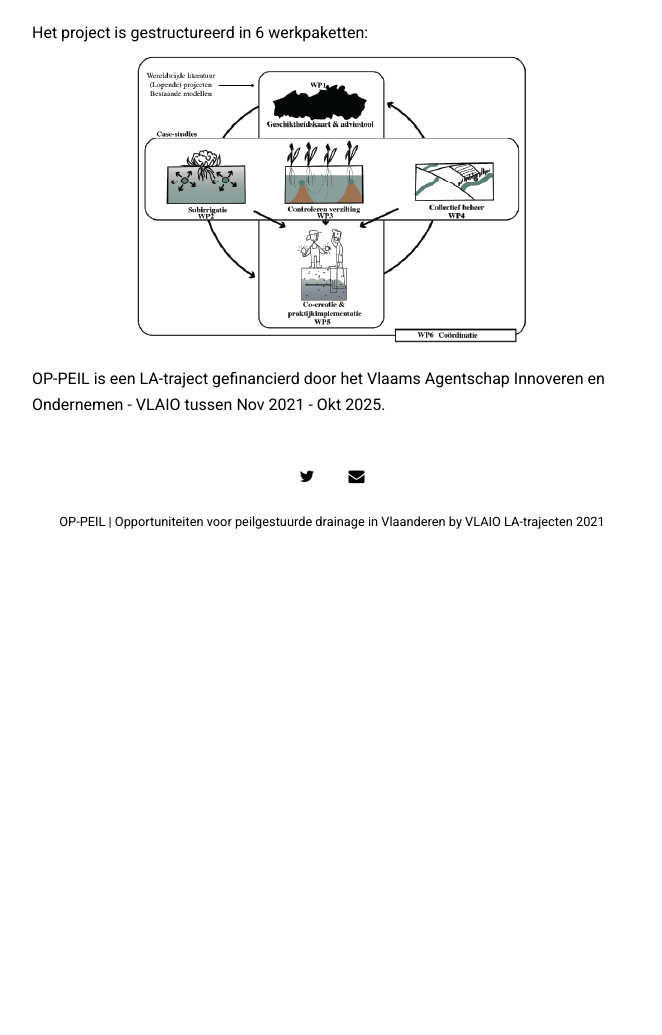
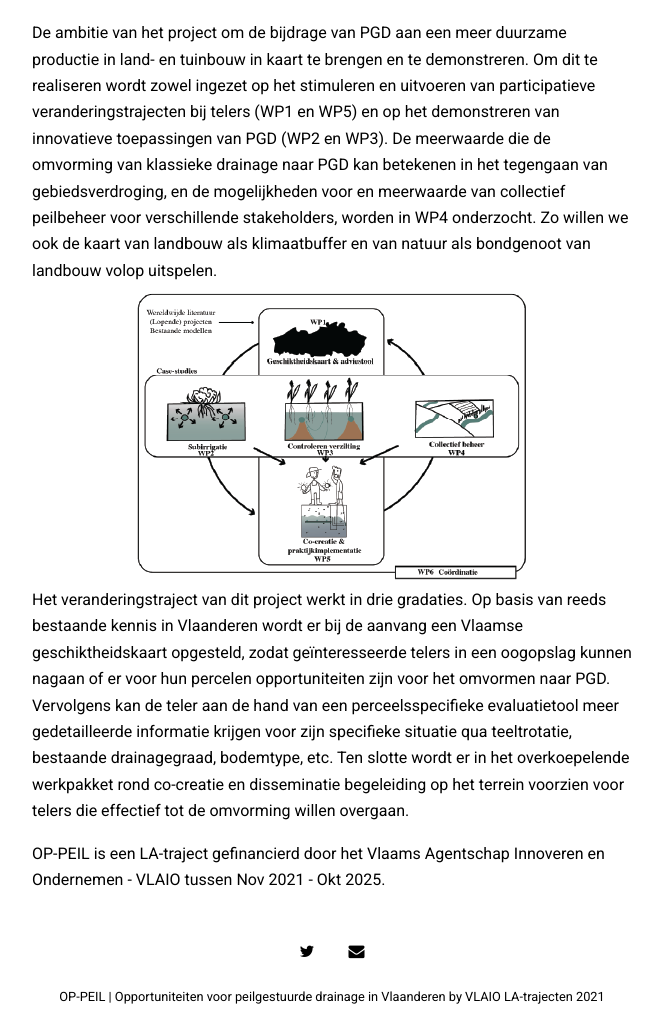
Before and after one commit to sarahgarre/op-peil, a Jekyll site: the page built from pages/project.md, in a window 1280 px wide and 1400 px high, scrolled down 603 px. Shown: the part 365-1400 px from the top of the window, without its empty margins (308-970 px from the left). Built offline with Jekyll 4.4.1, drawn with Linux system fonts in a browser that asks for light colours; nearby versions of some CDN libraries; before the commit the page ends 1528 px from its top, so only the background shows below that.

Commit message:
wat aanvullingen en verbeteringen

```diff
--- a/pages/project.md
+++ b/pages/project.md
@@ -23,7 +23,8 @@ aan de hand van demonstratieactiviteiten en workshops.
 
 <iframe width="560" height="315" src="https://www.youtube.com/embed/I7IEWhWdID4" title="Animatie peilgestuurde drainage" frameborder="0" allowfullscreen></iframe>
 
-Het project is gestructureerd in 6 werkpaketten:
+De ambitie van het project om de bijdrage van PGD aan een meer duurzame productie in land- en tuinbouw in kaart te brengen en te demonstreren. Om dit te realiseren wordt zowel ingezet op het stimuleren en uitvoeren van participatieve veranderingstrajecten bij telers (WP1 en WP5) en op het demonstreren van innovatieve toepassingen van PGD (WP2 en WP3). De meerwaarde die de omvorming van klassieke drainage naar PGD kan betekenen in het tegengaan van gebiedsverdroging, en de mogelijkheden voor en meerwaarde van collectief peilbeheer voor verschillende stakeholders, worden in WP4 onderzocht. Zo willen we ook de kaart van landbouw als klimaatbuffer en van natuur als bondgenoot van landbouw volop uitspelen.
 ![WBS](./assets/img/WBS.png )
+Het veranderingstraject van dit project werkt in drie gradaties. Op basis van reeds bestaande kennis in Vlaanderen wordt er bij de aanvang een Vlaamse geschiktheidskaart opgesteld, zodat geïnteresseerde telers in een oogopslag kunnen nagaan of er voor hun percelen opportuniteiten zijn voor het omvormen naar PGD. Vervolgens kan de teler aan de hand van een perceelsspecifieke evaluatietool meer gedetailleerde informatie krijgen voor zijn specifieke situatie qua teeltrotatie, bestaande drainagegraad, bodemtype, etc. Ten slotte wordt er in het overkoepelende werkpakket rond co-creatie en disseminatie begeleiding op het terrein voorzien voor telers die effectief tot de omvorming willen overgaan.
 
 OP-PEIL is een LA-traject gefinancierd door het Vlaams Agentschap Innoveren en Ondernemen - VLAIO tussen Nov 2021 - Okt 2025.
```
Also changed, not shown: _posts/2021-06-21-projectbeschrijving.md (+1 -1 lines), pages/documentation.md (+1 -1 lines).
